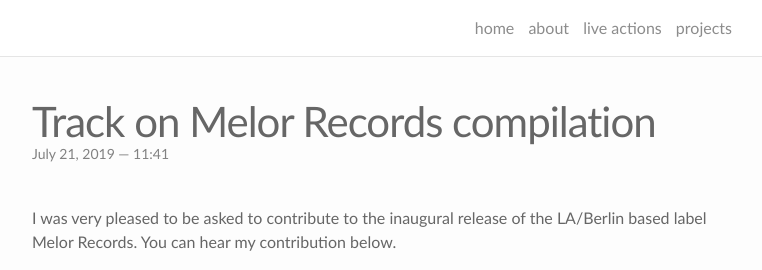
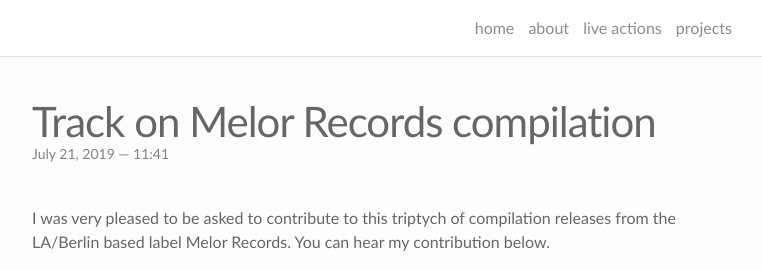
Before and after one commit to martindisley/martindisley.github.io, a Jekyll site: the page built from _portfolio/4_mothertongue.markdown, in a window 1280 px wide and 1250 px high, cut to the strip 0-270 px from the top of the window. Shown: the whole strip, without its empty margins (258-1020 px from the left). Built offline with Jekyll 4.4.1, drawn with Linux system fonts in a browser that asks for light colours; nearby versions of some CDN libraries.

Commit message:
melor edit03

```diff
--- a/_portfolio/4_mothertongue.markdown
+++ b/_portfolio/4_mothertongue.markdown
@@ -5,6 +5,6 @@
 img: /img/melor.jpg
 ---
 
-I was very pleased to be asked to contribute to the inaugural release of the LA/Berlin based label Melor Records. You can hear my contribution below.
+I was very pleased to be asked to contribute to this triptych of compilation releases from the LA/Berlin based label Melor Records. You can hear my contribution below.
 
 <p align="center"><iframe style="border: 0; width: 600px; height: 850px;" src="https://bandcamp.com/EmbeddedPlayer/album=825658272/size=large/bgcol=ffffff/linkcol=333333/transparent=true/" seamless><a href="http://melorrecords.bandcamp.com/album/empty-gestures-vol-3-a-collection-of-friction">Empty Gestures Vol 3: A Collection Of Friction by Melor Records</a></iframe>
```
